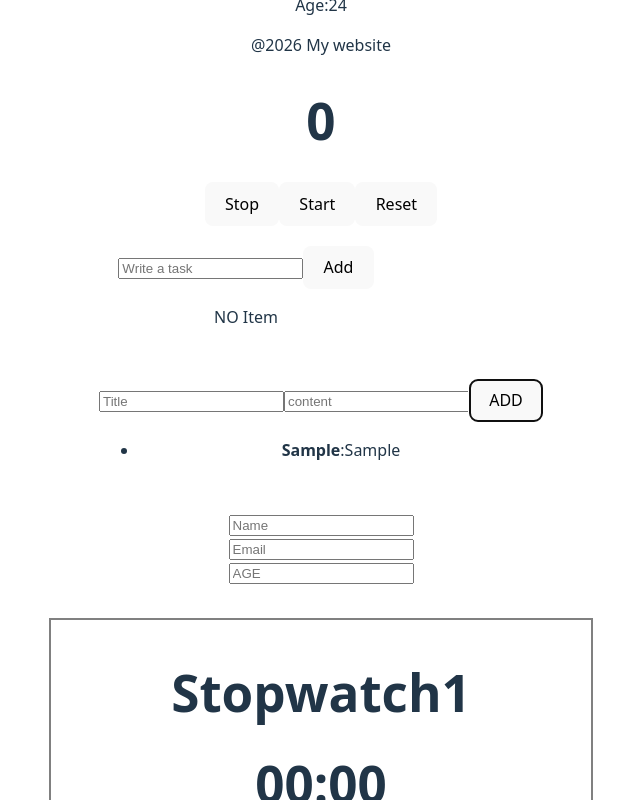
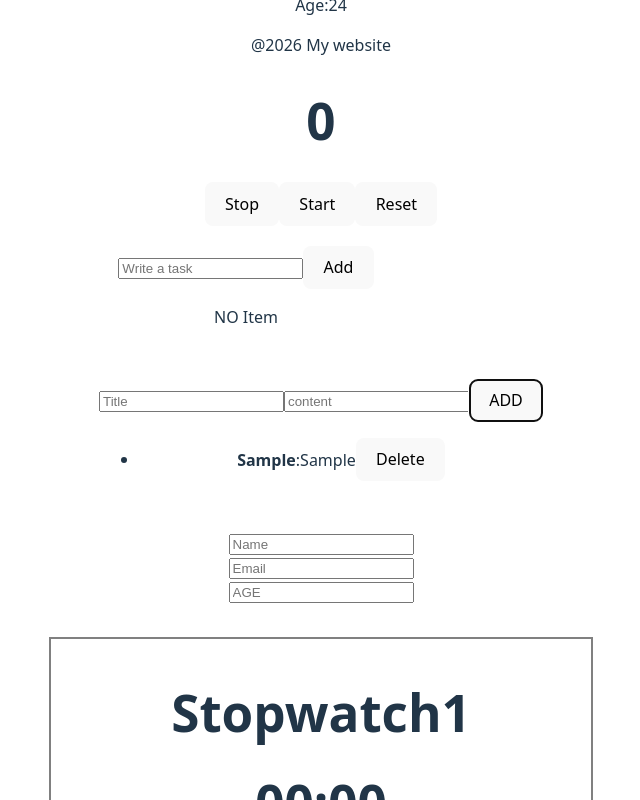
Before and after one commit to Aadarshag7/react.1, a React (Vite) app in the folder education-ui/: page / in a window 1280 px wide. Both pictures are taken after typing "Sample", "Sample" into the empty fields and a click on the button "ADD". Shown: the part 543-1343 px from the top of the page, without its empty margins (319-959 px from the left). Built offline with nearby package versions, Linux system fonts and the light colour scheme; no server answers.

Commit message:
react note delete

```diff
--- a/education-ui/src/Note.jsx
+++ b/education-ui/src/Note.jsx
@@ -13,6 +13,11 @@ const add=()=>{
     setTitle("");
     setContent("");
 }
+const del=(indexToDelete)=>{
+    const dels=notes.filter((note,index)=>index!==indexToDelete);
+    setNote(dels);
+}
+
 
 
 return(
@@ -37,7 +42,9 @@ onKeyDown={(e)=>{
 ):(
     <ul>
         {notes.map((note,index)=>(
-            <li key={index}><strong>{note.title}</strong>:{note.content}</li>
+            <li key={index}><strong>{note.title}</strong>:{note.content}
+            <button onClick={()=>del(index)}>Delete</button>
+            </li>
 
        ))}
     </ul>
```
